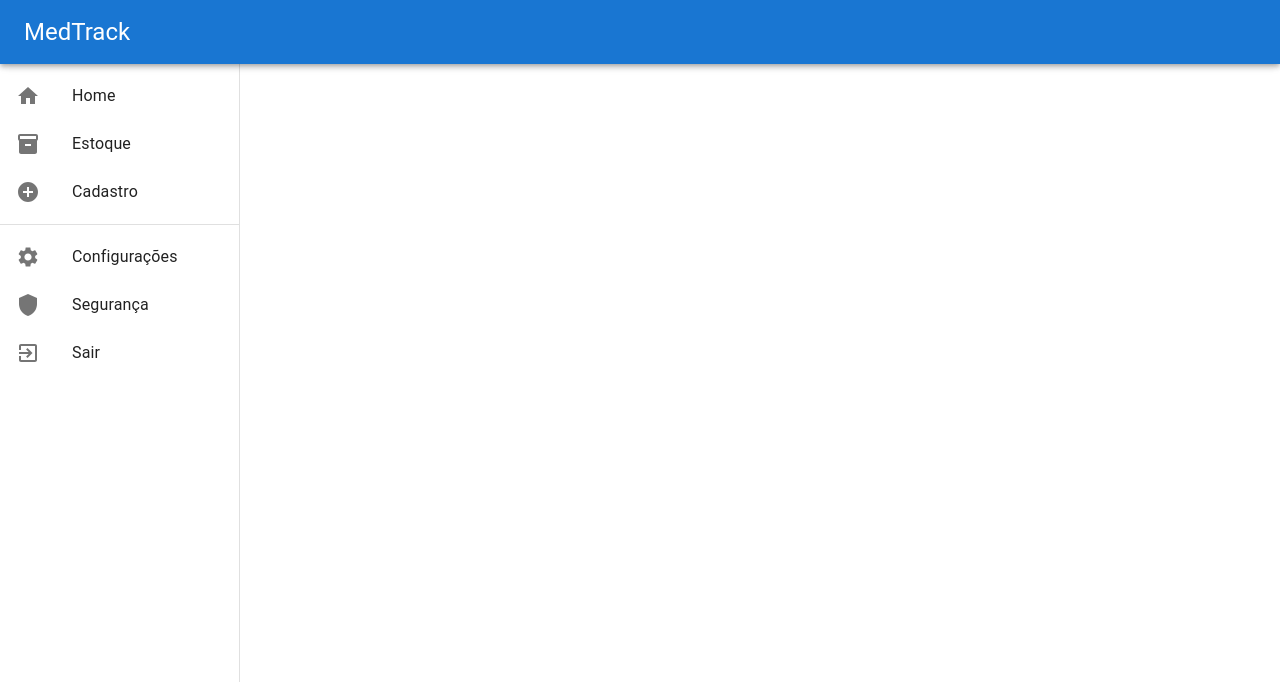
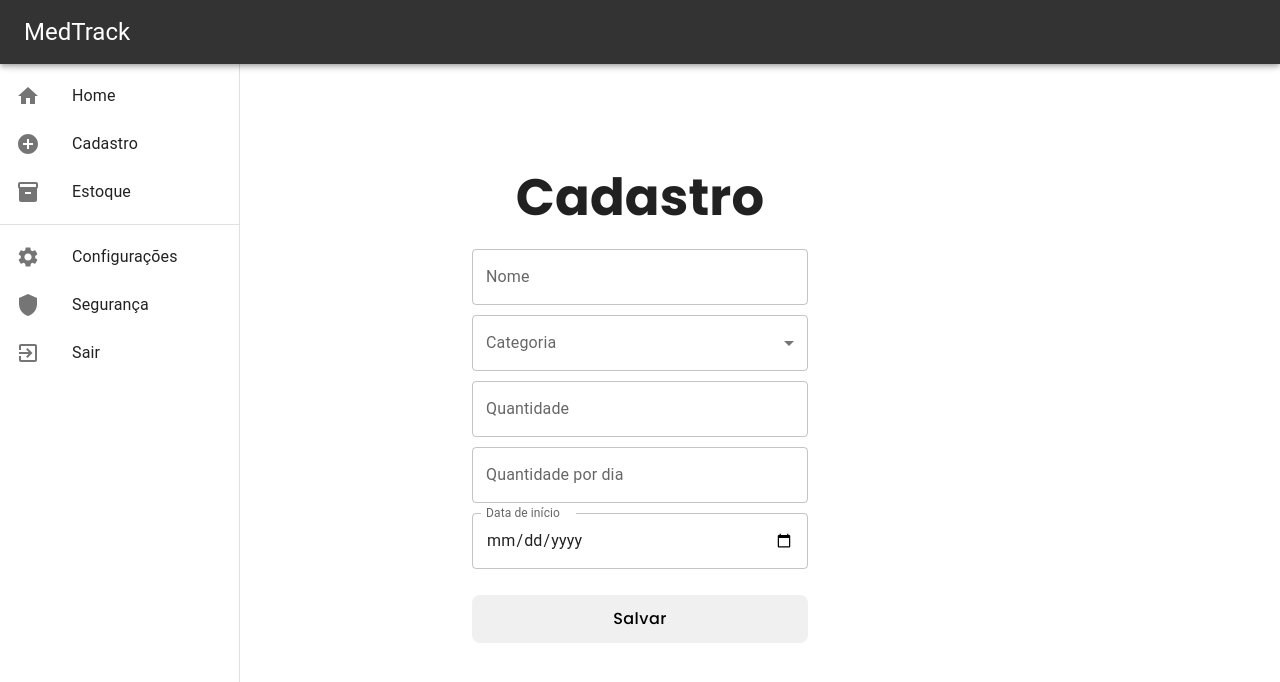
Before and after one commit to rgrasielle/medtrack-frontend, a React (Vite) app: page /cadastro in a window 1280 px wide. Shown: the top 682 px of the page. Built offline with nearby package versions, Linux system fonts and the light colour scheme.

Commit message:
Página de cadastro e Home

```diff
--- a/package.json
+++ b/package.json
@@ -17,6 +17,7 @@
     "@mui/material": "^6.4.5",
     "react": "^19.0.0",
     "react-dom": "^19.0.0",
+    "react-hook-form": "^7.54.2",
     "react-router-dom": "^7.2.0"
   },
   "devDependencies": {
--- a/src/App.jsx
+++ b/src/App.jsx
@@ -4,6 +4,7 @@ import CadastroMedicamento from "./pages/CadastroMedicamento";
 import Estoque from './pages/Estoque';
 import Navbar from './components/Navbar';
 import './App.css';
+
 
 function App() {
 
@@ -18,6 +19,7 @@ function App() {
       </Routes>
     </Router>
 
+
   )
 }
 
--- a/src/components/Navbar.jsx
+++ b/src/components/Navbar.jsx
@@ -16,16 +16,14 @@ import AddCircleIcon from '@mui/icons-material/AddCircle';
 import SettingsIcon from '@mui/icons-material/Settings';
 import ShieldIcon from '@mui/icons-material/Shield';
 import ExitToAppIcon from '@mui/icons-material/ExitToApp';
-
 import { useNavigate } from 'react-router-dom';
 
 const drawerWidth = 240;
 
 const NAVIGATION = [
     { title: "Home", path: "/", icon: <HomeIcon /> },
+    { title: "Cadastro", path: "/cadastro", icon: <AddCircleIcon /> },
     { title: "Estoque", path: "/estoque", icon: <InventoryIcon /> },
-    { title: "Cadastro", path: "/cadastro", icon: <AddCircleIcon /> },
-
 ];
 
 const Navbar = () => {
@@ -35,7 +33,7 @@ const Navbar = () => {
     return (
         <Box sx={{ display: 'flex' }}>
             <CssBaseline />
-            <AppBar position="fixed" sx={{ backgroundColor: "38ff7a", color: "white", zIndex: (theme) => theme.zIndex.drawer + 1 }}>
+            <AppBar position="fixed" sx={{ backgroundColor: "#333", color: "white", zIndex: (theme) => theme.zIndex.drawer + 1 }}>
                 <Toolbar>
                     <Typography variant="h5" noWrap component="div">
                         MedTrack
--- a/src/index.css
+++ b/src/index.css
@@ -55,6 +55,7 @@ button {
   cursor: pointer;
   transition: border-color 0.25s;
 }
+
 button:hover {
   border-color: #646cff;
 }
--- a/src/pages/CadastroMedicamento.jsx
+++ b/src/pages/CadastroMedicamento.jsx
@@ -1,15 +1,129 @@
-const CadastroMedicamento = () => {
-    return (
-        <div>
+import { FormControl, InputLabel, MenuItem, Select, TextField } from "@mui/material";
+import "../styles/cadastroMedicamento.css";
+import CustomButton from "../styles/customButtom";
+import { Controller, useForm } from "react-hook-form";
 
 
+const CadastroMedicamento = () => {
 
+    const { control, handleSubmit, formState: { errors } } = useForm();
+    const onSubmit = data => console.log(data);
 
+    return (
 
+        <form onSubmit={handleSubmit(onSubmit)} style={{ display: "flex", flexDirection: "column", gap: "10px", maxWidth: "400px", marginTop: "-100px" }}>
+            <h1>Cadastro</h1>
+            <Controller
+                name="nome"
+                control={control}
+                defaultValue=""
+                rules={{ required: 'O nome é obrigatório' }}
+                render={({ field }) => (
+                    <TextField
+                        {...field}
+                        label="Nome"
+                        type="text"
+                        variant="outlined"
+                        fullWidth
+                        error={!!errors.nome}  // Exibe erro se o campo for inválido
+                        helperText={errors.nome?.message}  // Mensagem de erro
 
+                    />
+                )}
+            />
 
-        </div>
-    )
+            <Controller
+                name="categoria"
+                control={control}
+                defaultValue=""
+                rules={{ required: 'A categoria é obrigatória' }}
+                render={({ field }) => (
+                    <FormControl fullWidth error={!!errors.categoria}>
+                        <InputLabel id="categoria-label">Categoria</InputLabel>
+                        <Select
+                            {...field}
+                            labelId="categoria-label"
+                            label="Categoria"
+                        >
+                            <MenuItem value="medicine">Medicamento</MenuItem>
+                            <MenuItem value="supplement">Suplemento</MenuItem>
+                        </Select>
+                        {errors.categoria && <p>{errors.categoria.message}</p>}
+                    </FormControl>
+                )}
+            />
+
+            <Controller
+                name="quantidade"
+                control={control}
+                defaultValue=""
+                rules={{ required: 'A quantidade é obrigatória', min: { value: 1, message: 'Deve ser maior que zero' } }}
+                render={({ field }) => (
+                    <TextField
+                        {...field}
+                        label="Quantidade"
+                        type="number"
+                        variant="outlined"
+                        fullWidth
+                        error={!!errors.quantidade}  // Exibe erro se o campo for inválido
+                        helperText={errors.quantidade?.message}  // Mensagem de erro
+
+                    />
+                )}
+            />
+
+            <Controller
+                name="quantidadePorDia"
+                control={control}
+                defaultValue=""
+                rules={{ required: 'A quantidade por dia é obrigatória', min: { value: 1, message: 'Deve ser maior que zero' } }}
+                render={({ field }) => (
+                    <TextField
+                        {...field}
+                        label="Quantidade por dia"
+                        type="number"
+                        variant="outlined"
+                        fullWidth
+                        error={!!errors.quantidadePorDia}  // Exibe erro se o campo for inválido
+                        helperText={errors.noquantidadePorDiame?.message}  // Mensagem de erro
+
+                    />
+                )}
+            />
+
+            <Controller
+                name="dataInicio"
+                control={control}
+                defaultValue=""
+                rules={{ required: 'A data de início é obrigatória' }}
+                render={({ field }) => (
+                    <TextField
+                        {...field}
+                        label="Data de início"
+                        type="date"
+                        variant="outlined"
+                        fullWidth
+                        InputLabelProps={{ shrink: true }}
+                        error={!!errors.dataInicio}  // Exibe erro se o campo for inválido
+                        helperText={errors.dataInicio?.message}  // Mensagem de erro
+                    />
+                )}
+            />
+
+            {/*
+            <TextField label="Nome" type="text" {...register("name")} fullWidth />
+            <TextField label="Quantidade" type="number" {...register("quantity")} fullWidth />
+            <TextField label="Quantidade por dia" type="number" {...register("quantityPerDay")} fullWidth />
+            <TextField label="Data de início" type="date" {...register("start")} fullWidth InputLabelProps={{ shrink: true }} />
+            */}
+
+            <CustomButton
+                type="submit"
+                className="meu-botao"
+                fullWidth
+                sx={{ marginTop: 2 }} >Salvar</CustomButton>
+        </form>
+    );
 }
 
 export default CadastroMedicamento
--- a/src/pages/Estoque.jsx
+++ b/src/pages/Estoque.jsx
@@ -1,6 +1,11 @@
+import "../styles/estoque.css";
+
 const Estoque = () => {
     return (
         <div>
+
+
+
 
 
 
--- a/src/pages/Home.jsx
+++ b/src/pages/Home.jsx
@@ -1,16 +1,31 @@
-import Navbar from "../components/Navbar"
-import Footer from "../components/Footer"
+import { Box } from "@mui/material";
+import CustomButton from "../styles/customButtom";
+import "../styles/home.css";
+import { Link } from "react-router-dom";
+
+const drawerWidth = 240;
 
 const Home = () => {
     return (
-        <div>
-            <Navbar />
 
-
-
-
-            <Footer />
-        </div>
+        <Box
+            sx={{
+                display: "flex",
+                flexDirection: "column",
+                alignItems: "center",
+                justifyContent: "center",
+                textAlign: "center",
+                marginLeft: `${drawerWidth}px`,
+                marginTop: "-100px",
+                width: `calc(100% - ${drawerWidth}px)`, // Ocupar apenas a área sem drawer
+            }}
+        >
+            <h1>MedTrack</h1>
+            <p>Gerencie seus medicamentos e suplementos de forma simples e eficiente.</p>
+            <Link to="/cadastro">
+                <CustomButton sx={{ marginTop: 4 }} >Cadastrar</CustomButton>
+            </Link>
+        </Box >
     )
 }
 
--- /dev/null
+++ b/src/styles/customButtom.js
@@ -0,0 +1,20 @@
+import { styled } from '@mui/material/styles';
+import Button from '@mui/material/Button';
+
+const CustomButton = styled(Button)({
+    backgroundColor: "#f0f0f0",
+    color: "#000",
+    fontSize: "16px",
+    fontFamily: "Poppins, serif",
+    fontWeight: 500,
+    padding: "10px 20px",
+    borderRadius: "8px",
+    boxShadow: "none",
+    textTransform: "none",
+    "&:hover": {
+        backgroundColor: "#d9d9d9",
+        boxShadow: "none",
+    }
+});
+
+export default CustomButton;
--- /dev/null
+++ b/src/styles/home.css
@@ -0,0 +1,12 @@
+h1 {
+  margin-bottom: 4%;
+}
+
+.home-container {
+  display: flex;
+  flex-direction: column;
+  align-items: center;
+  justify-content: center;
+  text-align: center; /* Centraliza o texto */
+  margin-top: -100px;
+}
```
Also changed, not shown: src/styles/theme.js (added, +33 -0 lines), src/styles/cadastroMedicamento.css (added), src/styles/estoque.css (added), 1 other file (tests, documents, lock files or other folders).
